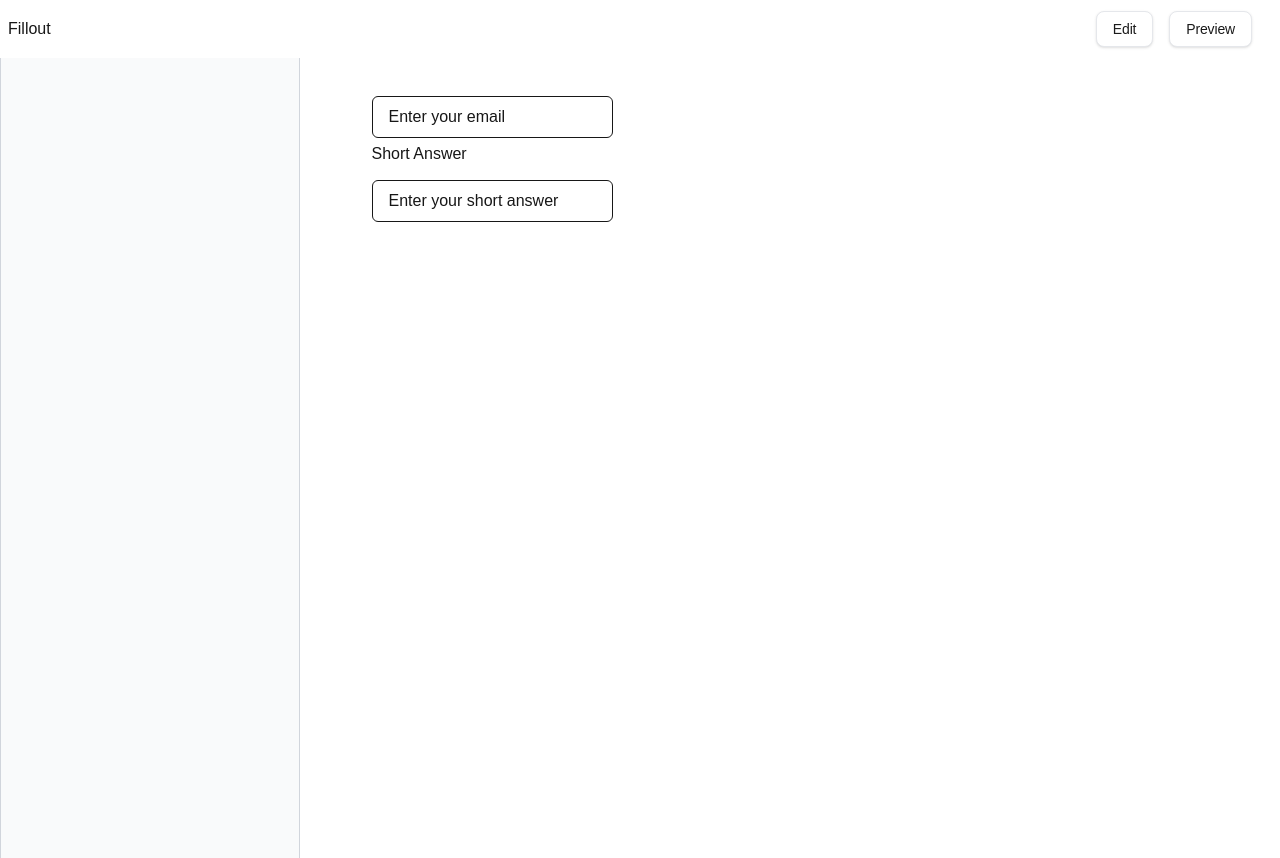
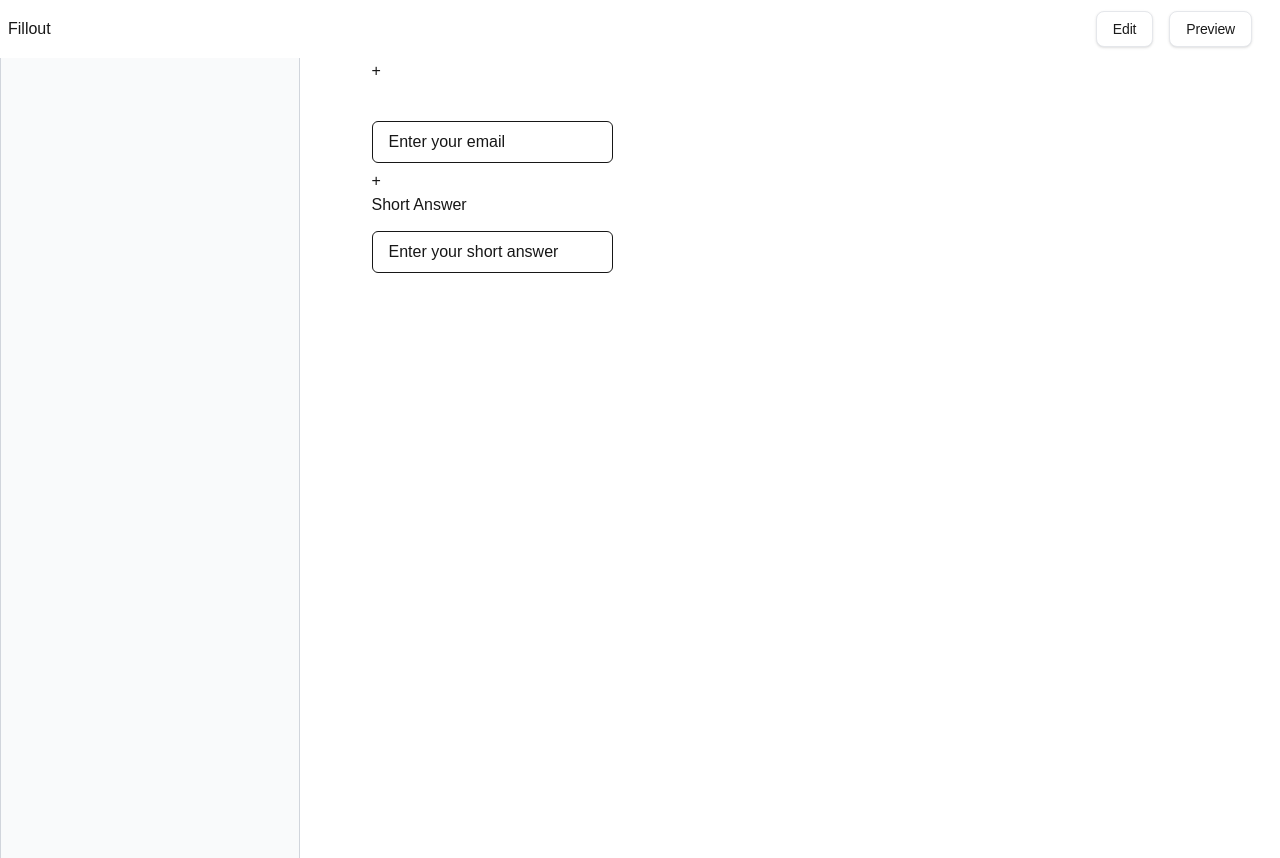
Before and after one commit to jaebungs/realtime-fillout-poc, a Next.js app: page / in a window 1280 px wide. Built offline with nearby package versions, Linux system fonts and the light colour scheme.

Commit message:
add basic drag and drop skeleton

```diff
--- a/src/app/components/EditCanvas.tsx
+++ b/src/app/components/EditCanvas.tsx
@@ -6,22 +6,54 @@ import { useFormStore } from '@/app/store/formStore'
 
 const EditCanvas = () => {
     const formComponents = useFormStore(state => state.formComponents)
-  const formMode = useFormStore(state => state.formMode)
+    const formMode = useFormStore(state => state.formMode)
+    const selectedComponentId = useFormStore(state => state.selectedComponentId)
+    const selectComponent = useFormStore(state => state.selectComponent)
 //   const { addFormComponent } = useFormStore
 
-  const onDragStart = (e:  React.DragEvent<HTMLDivElement>) => {
-    console.log(e)
+  const onDragStart = (e: React.DragEvent<HTMLDivElement>, componentId: string) => {
+    // e.dataTransfer.setData('text/plain', componentId)
+    console.log('onDragStart', componentId)
   }
 
-  const onDrop = (e: React.DragEvent<HTMLDivElement>) => {
+  const onDragOver = (e: React.DragEvent<HTMLDivElement>) => {
+    e.preventDefault()
+  }
 
+  const onDrop = (e: React.DragEvent<HTMLDivElement>, targetIndex: number) => {
+    e.preventDefault()
+    // const draggedId = e.dataTransfer.getData('text/plain')
+    console.log('onDrop', { targetIndex })
+  }
+
+  const handleComponentClick = (componentId: string) => {
+    selectComponent(componentId)
   }
 
   return (
     <div className="w-96 sm:pb-4 flex items-center flex-col h-full gap-1">
       {
         formComponents.map((form, index) => {
-          return <div key={form.id}>{renderComponent(form)}</div>
+          const isSelected = selectedComponentId === form.id
+          return <div
+            key={form.id}
+            className={`${isSelected
+              ? 'border-2 border-[rgba(238,212,63,0.7)]'
+              : 'border border-transparent hover:border-[rgba(238,212,63,0.7)]'
+            }`}
+          >
+            <div className="w-full ">+</div>
+            <div
+              draggable
+              onDragStart={(e) => onDragStart(e, form.id)}
+              onDragOver={onDragOver}
+              onDrop={(e) => onDrop(e, index)}
+              onClick={() => handleComponentClick(form.id)}
+              className="cursor-pointer"
+            >
+              {renderComponent(form)}
+            </div>
+          </div>
         })
       }
   </div>
--- a/src/app/store/formStore.ts
+++ b/src/app/store/formStore.ts
@@ -6,10 +6,12 @@ import { FormComponent } from '@/app/types/formComponent'
 interface FormStore {
     formComponents: FormComponent[]
     formMode: FormMode,
+    selectedComponentId: string | null,
     changeFormMode: (mode: FormMode) => void
     addFormComponent: (component: FormComponent) => void
     removeFormComponent: (id: string) => void
     clearFormComponents: () => void
+    selectComponent: (id: string | null) => void
 }
 
 const testInitialCompoennt = [
@@ -30,7 +32,9 @@ export const useFormStore = create<FormStore>()(
     (set, get) => ({
         formComponents: testInitialCompoennt,
         formMode: 'edit',
+        selectedComponentId: null,
         changeFormMode: (mode) => set({ formMode: mode }),
+        selectComponent: (id) => set({ selectedComponentId: id }),
         addFormComponent: (component) => set((state) => ({
             formComponents: [...state.formComponents, component].sort((a, b) => a.order - b.order)
         })),
```
